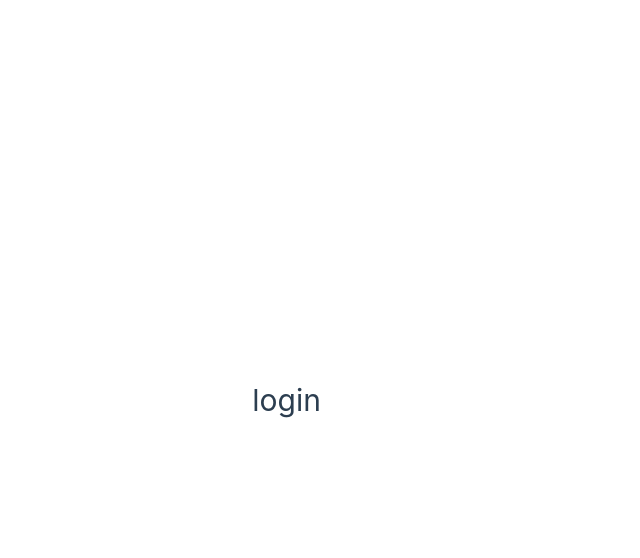
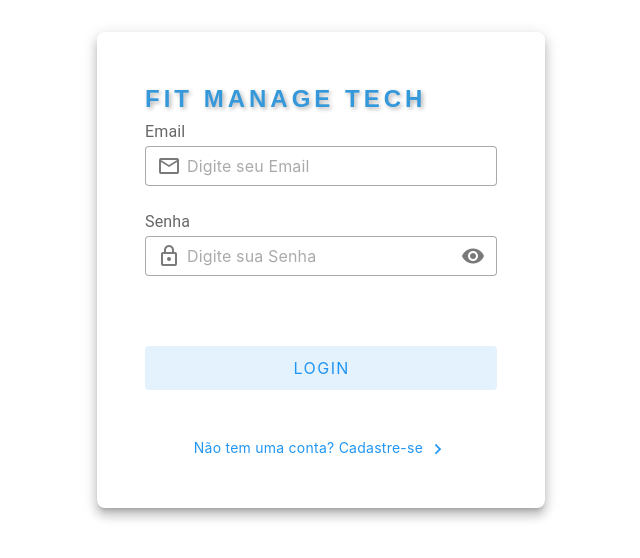
Before and after one commit to jlaindorf/WorldGymAcademia, a Vue app in the folder FitManageTech/: page / in a window 1280 px wide. Shown: the top 558 px of the page, without its empty margins (319-959 px from the left). Built offline with nearby package versions, Linux system fonts and the light colour scheme.

Commit message:
Feat: adiciona card

```diff
--- a/FitManageTech/src/assets/main.css
+++ b/FitManageTech/src/assets/main.css
@@ -7,29 +7,3 @@
 
   font-weight: normal;
 }
-
-a,
-.green {
-  text-decoration: none;
-  color: hsla(160, 100%, 37%, 1);
-  transition: 0.4s;
-}
-
-@media (hover: hover) {
-  a:hover {
-    background-color: hsla(160, 100%, 37%, 0.2);
-  }
-}
-
-@media (min-width: 1024px) {
-  body {
-    display: flex;
-    place-items: center;
-  }
-
-  #app {
-    display: grid;
-    grid-template-columns: 1fr 1fr;
-    padding: 0 2rem;
-  }
-}
--- a/FitManageTech/src/views/Login/Login.vue
+++ b/FitManageTech/src/views/Login/Login.vue
@@ -1,3 +1,88 @@
 <template>
-   <h1> login</h1>
-</template>
+
+
+      <div>
+      <v-card
+        class="mx-auto pa-12 pb-8"
+        elevation="8"
+        max-width="448"
+        rounded="lg"
+      >
+      <div class="logo">Fit Manage Tech</div>
+        <div class="text-subtitle-1 text-medium-emphasis">Email</div>
+
+        <v-text-field
+          density="compact"
+          placeholder="Digite seu Email "
+          prepend-inner-icon="mdi-email-outline"
+          variant="outlined"
+        ></v-text-field>
+
+        <div class="text-subtitle-1 text-medium-emphasis d-flex align-center justify-space-between">
+          Senha
+
+
+        </div>
+
+        <v-text-field
+          :append-inner-icon="visible ? 'mdi-eye-off' : 'mdi-eye'"
+          :type="visible ? 'text' : 'password'"
+          density="compact"
+          placeholder="Digite sua Senha"
+          prepend-inner-icon="mdi-lock-outline"
+          variant="outlined"
+          @click:append-inner="visible = !visible"
+        ></v-text-field>
+
+        <v-card
+          class="mb-12"
+          color="surface-variant"
+          variant="tonal"
+        >
+
+        </v-card>
+
+        <v-btn
+          block
+          class="mb-8"
+          color="blue"
+          size="large"
+          variant="tonal"
+        >
+          Login
+        </v-btn>
+
+        <v-card-text class="text-center">
+          <a
+            class="text-blue text-decoration-none"
+            href="#"
+            rel="noopener noreferrer"
+            target="_blank"
+          >
+            Não tem uma conta? Cadastre-se <v-icon icon="mdi-chevron-right"></v-icon>
+          </a>
+        </v-card-text>
+      </v-card>
+    </div>
+  </template>
+  <script>
+    export default {
+      data: () => ({
+        visible: false,
+      }),
+    }
+  </script>
+
+  <style>
+        .logo {
+            font-family: Arial, sans-serif;
+            font-size: 24px;
+            font-weight: bold;
+            color: #3498db; /* Cor azul */
+            text-transform: uppercase;
+            letter-spacing: 4px;
+            text-shadow: 2px 2px 4px rgba(0, 0, 0, 0.3);
+            width: 80%;
+
+        }
+    </style>
```
Also changed, not shown: FitManageTech/src/assets/logo.svg (deleted).
